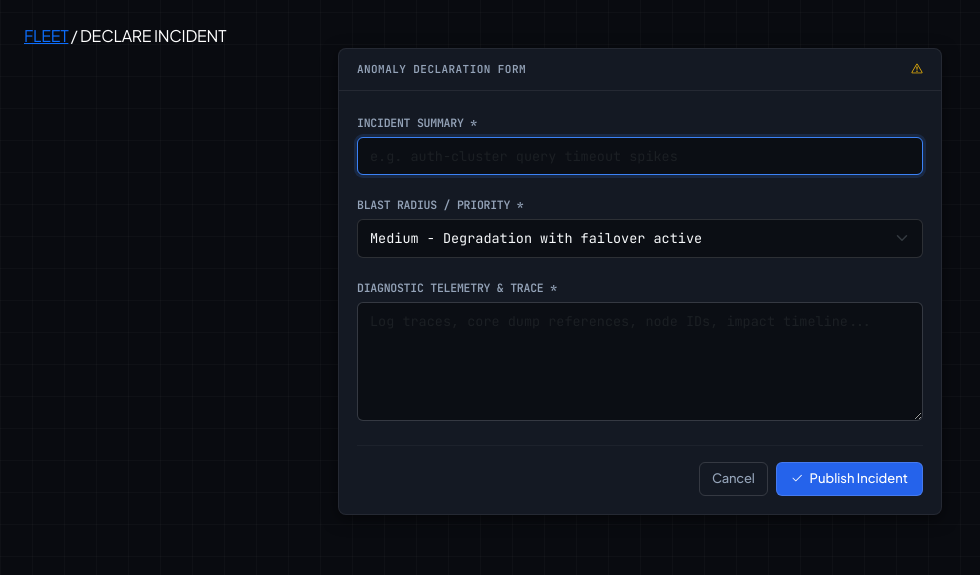
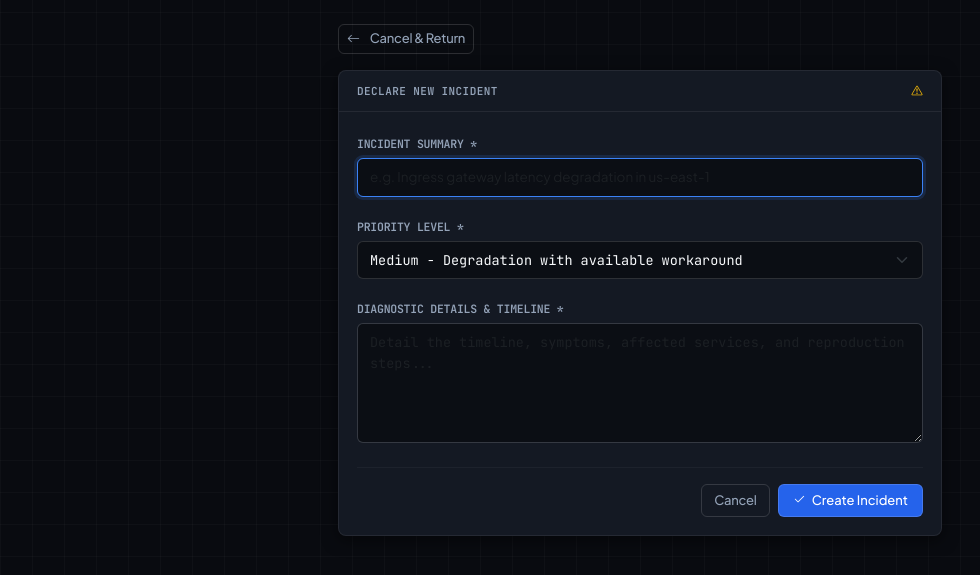
Before and after one commit to Adityachandkaushik/incident-management-system, a Flask app: page /incident/create in a window 1280 px wide. Shown: the part 52-627 px from the top of the page, without its empty margins (0-980 px from the left). Run offline with Flask 3, Linux system fonts and the light colour scheme; the visitor is signed in with stand-in values (Sample User, id 1).

Commit message:
update base template UI

```diff
--- a/templates/create_incident.html
+++ b/templates/create_incident.html
@@ -1,50 +1,50 @@
 {% extends "base.html" %}
 
-{% block title %}Declare Incident - OpsConsole{% endblock %}
+{% block title %}Create Incident - Incident Operations{% endblock %}
 
 {% block content %}
-<div class="sre-breadcrumb">
-    <a href="{{ url_for('incidents.dashboard') }}">FLEET</a>
-    <span>/</span>
-    <span class="text-white">DECLARE INCIDENT</span>
-</div>
-
 <div class="row justify-content-center">
     <div class="col-12 col-md-8 col-lg-6">
+        <div class="mb-3">
+            <a href="{{ url_for('incidents.dashboard') }}" class="btn-sre-ghost py-1 px-2">
+                <i class="bi bi-arrow-left me-1"></i> Cancel & Return
+            </a>
+        </div>
+
         <div class="panel">
             <div class="panel-header">
-                <span>Anomaly Declaration Form</span>
+                <span>Declare New Incident</span>
                 <i class="bi bi-exclamation-triangle text-warning"></i>
             </div>
             <div class="panel-body">
                 <form action="{{ url_for('incidents.create_incident') }}" method="POST">
                     <div class="mb-3">
                         <label for="title" class="form-label">Incident Summary *</label>
-                        <input type="text" class="form-control code-block" id="title" name="title"
-                               placeholder="e.g. auth-cluster query timeout spikes" required autofocus>
+                        <input type="text" class="form-control" id="title" name="title"
+                               placeholder="e.g. Ingress gateway latency degradation in us-east-1" required autofocus>
                     </div>
 
                     <div class="mb-3">
-                        <label for="priority" class="form-label">Blast Radius / Priority *</label>
+                        <label for="priority" class="form-label">Priority Level *</label>
                         <select class="form-select code-block" id="priority" name="priority" required>
-                            <option value="Low">Low - Minimal workload impairment</option>
-                            <option value="Medium" selected>Medium - Degradation with failover active</option>
-                            <option value="High">High - Critical workflow offline</option>
-                            <option value="Critical">Critical - Comprehensive cluster outage</option>
+                            <option value="Low">Low - Minor bug, minimal workflow impact</option>
+                            <option value="Medium" selected>Medium - Degradation with available workaround</option>
+                            <option value="High">High - Core service impacted, partial outage</option>
+                            <option value="Critical">Critical - Full system outage / revenue blocking</option>
                         </select>
                     </div>
 
                     <div class="mb-4">
-                        <label for="description" class="form-label">Diagnostic Telemetry & Trace *</label>
+                        <label for="description" class="form-label">Diagnostic Details & Timeline *</label>
                         <textarea class="form-control code-block" id="description" name="description" rows="5"
-                                  placeholder="Log traces, core dump references, node IDs, impact timeline..." required></textarea>
+                                  placeholder="Detail the timeline, symptoms, affected services, and reproduction steps..." required></textarea>
                     </div>
 
                     <div class="d-flex justify-content-end gap-2 pt-3 border-top border-secondary border-opacity-10">
                         <a href="{{ url_for('incidents.dashboard') }}" class="btn-sre-ghost">Cancel</a>
                         <button type="submit" class="btn-sre-primary">
                             <i class="bi bi-check2"></i>
-                            <span>Publish Incident</span>
+                            <span>Create Incident</span>
                         </button>
                     </div>
                 </form>
```
